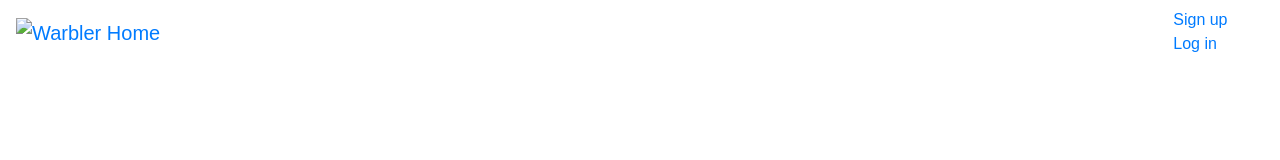
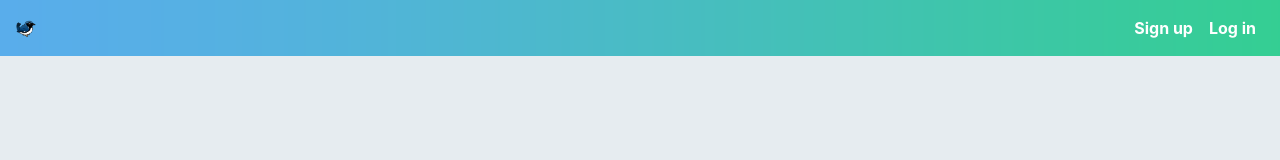
Before and after one commit to johnKHill/warbler, a React app in the folder warbler-client/: page / in a window 1280 px wide. Built offline with nearby package versions, Linux system fonts and the light colour scheme.

Commit message:
Created the Navbar component and styled in the index.css file

```diff
--- a/warbler-client/src/containers/Navbar.js
+++ b/warbler-client/src/containers/Navbar.js
@@ -1,16 +1,19 @@
 import React, { Component } from 'react';
 import { Link } from "react-router-dom";
 import { connect } from "react-redux";
+import Logo from "../images/warbler-logo.png";
 
 class Navbar extends Component {
   render() {
     return (
       <nav className="navbar navbar-expand">
         <div className="container-fluid">
+          <div className="navbar-header">
             <Link to="/" className="navbar-brand">
-            <img src="" alt="Warbler Home"/>
+              <img src={Logo} alt="Warbler Home" />
             </Link>
           </div>
+
           <ul className="nav navbar-nav navbar-right">
             <li>
               <Link to="/signup">Sign up</Link>
@@ -19,6 +22,7 @@ class Navbar extends Component {
               <Link to="/signin">Log in</Link>
             </li>
           </ul>
+        </div>
       </nav>
     );
   }
--- a/warbler-client/src/index.css
+++ b/warbler-client/src/index.css
@@ -1,5 +1,37 @@
 body {
-  margin: 0;
-  padding: 0;
-  font-family: sans-serif;
+  background-color: #e6ecf0;
 }
+
+/* NAV */
+
+.navbar {
+  margin-bottom: 1rem;
+}
+
+.navbar a {
+  font-weight: bold;
+  color: white;
+}
+
+.navbar a:hover {
+  color: white;
+  text-decoration: underline;
+  cursor: pointer;
+}
+
+.navbar-brand > img {
+  display: inline-block;
+  width: 20px;
+  margin-bottom: 2px;
+  margin-right: 5px;
+  border-radius: 2px;
+}
+
+ul.nav.navbar-nav li {
+  margin: 0 0.5rem;
+}
+
+.onboarding > .navbar {
+  background-image: url("./images/nav-bg.png");
+  background-size: 100% 100%;
+}
```
Also changed, not shown: warbler-client/public/favicon.ico. Lines whose indentation alone changed are shown as unchanged.
